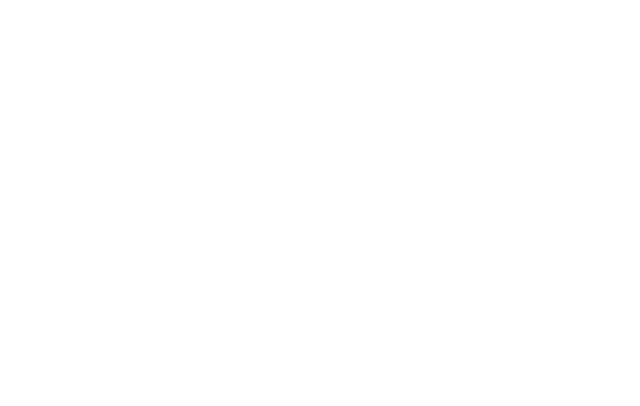
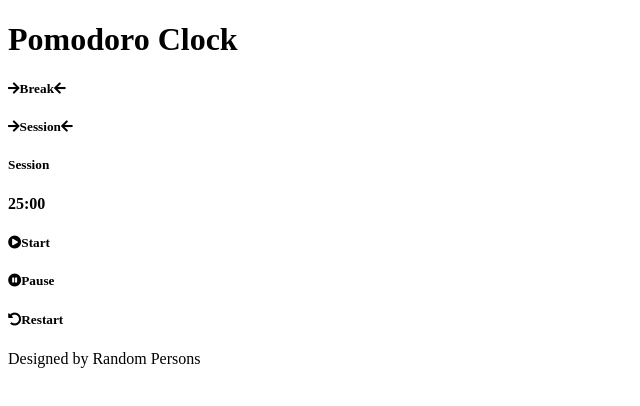
Before and after one commit to Sophi-E/pomodoro-clock, a plain HTML site: page index.html in a window 1280 px wide. Shown: the whole page, without its empty margins (0-640 px from the left). Drawn offline with Linux system fonts and the light colour scheme.

Commit message:
barebones html

```diff
--- a/index.html
+++ b/index.html
@@ -4,8 +4,28 @@
     <meta charset="utf-8">
     <title>Pomodoro Clock</title>
     <link rel="stylesheet" href="asset/main.css" type="text/css">
+    <link rel="stylesheet" href="https://use.fontawesome.com/releases/v5.8.2/css/all.css" integrity="sha384-oS3vJWv+0UjzBfQzYUhtDYW+Pj2yciDJxpsK1OYPAYjqT085Qq/1cq5FLXAZQ7Ay" crossorigin="anonymous">
   </head>
   <body>
+    <main>
+      <h1>Pomodoro Clock</h1>
+      <div class="titles">
+        <h5><i class="fas fa-arrow-right"></i>Break<i class="fas fa-arrow-left"></i></h5>
+        <h5><i class="fas fa-arrow-right"></i>Session<i class="fas fa-arrow-left"></i></h5>
+      </div>
+      <div class="session-block">
+        <h5>Session</h5>
+        <h4>25:00</h4>
+      </div>
+      <div class="controls">
+        <h5><i class="fas fa-play-circle"></i>Start</h5>
+        <h5><i class="fas fa-pause-circle">Pause</i></h5>
+        <h5><i class="fas fa-undo-alt">Restart</i></h5>
+      </div>
+    </main>
+    <footer>
+      <p>Designed by Random Persons</p>
+    </footer>
 
     <script src="asset/main.js"></script>
   </body>
```
